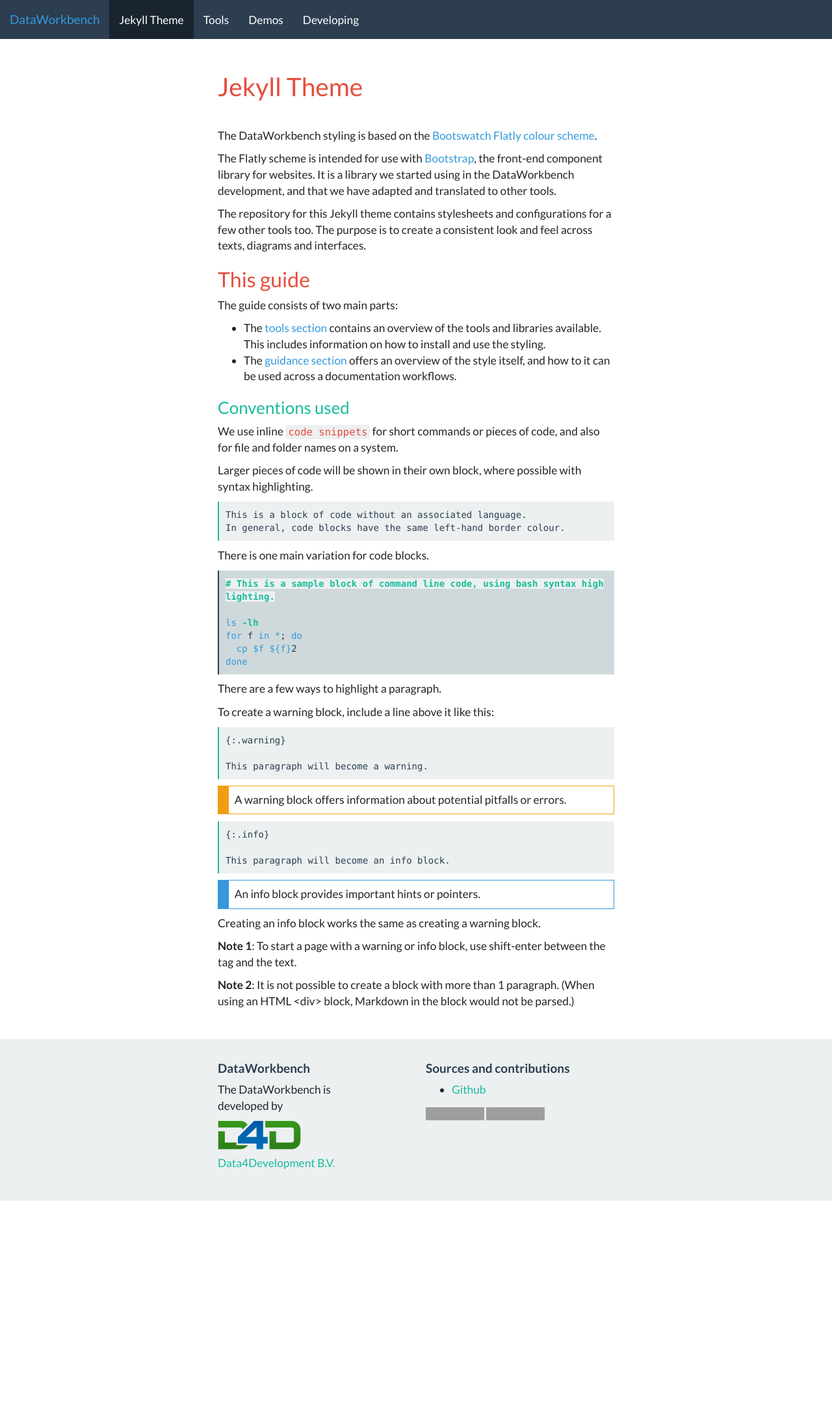
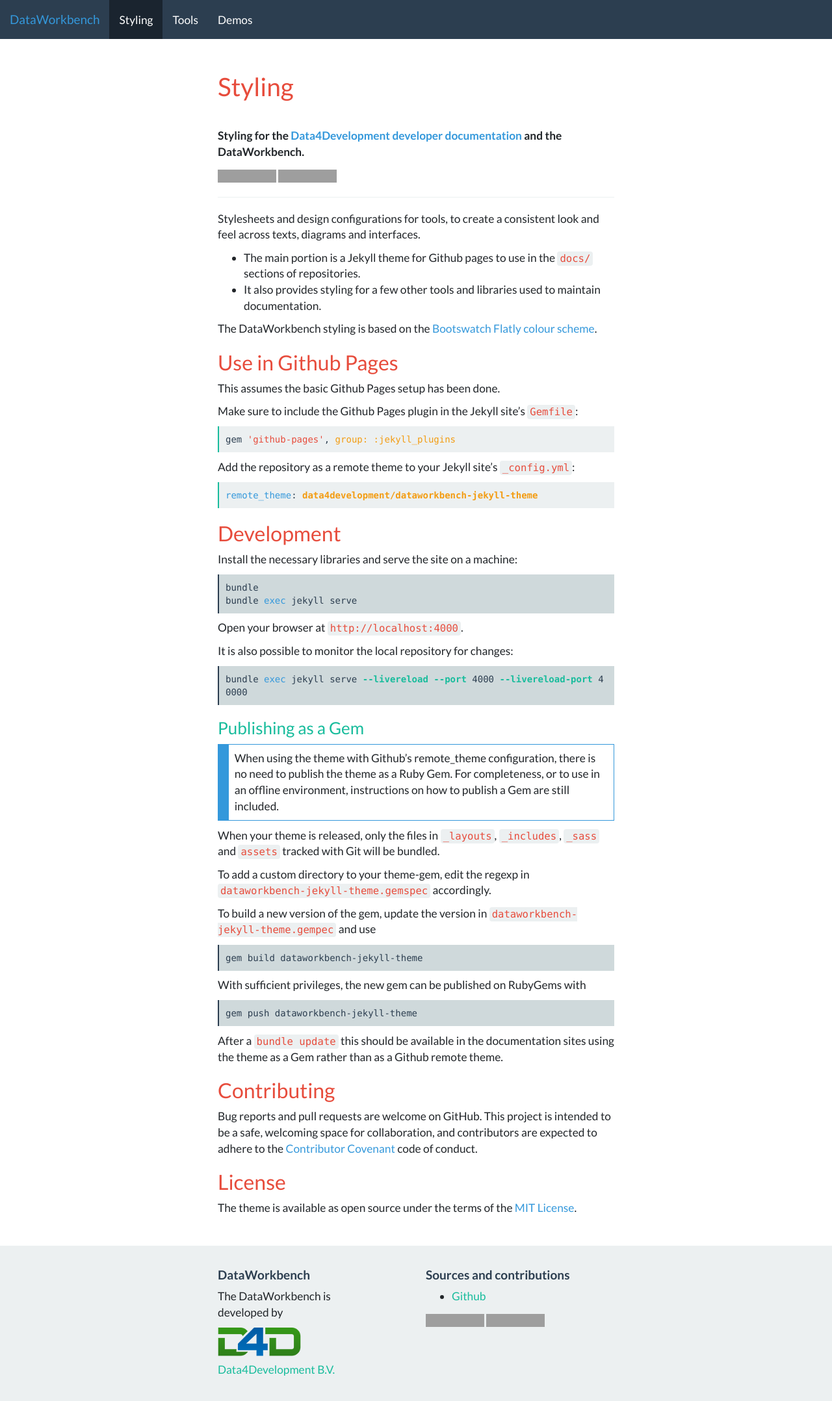
Before and after one commit to data4development/dataworkbench-jekyll-theme, a Jekyll site: the page built from index.md, in a window 1280 px wide. Shown: the top 2156 px of the page at 65% size. Built offline with Jekyll 4.4.1, drawn with Linux system fonts in a browser that asks for light colours; a script that is not in the unit is left out; grey boxes are pictures that could not be loaded.

Commit message:
Update documentation
- Include README in homepage
- Simplify instructions on how to use
- Remove obsolete "developing" page

````diff
--- a/developing.md
+++ /dev/null
@@ -1,30 +0,0 @@
----
-title: Developing
----
-
-## Developing this theme
-
-Checkout the repository as usual.
-
-You can now run Jekyll in the main folder as usual, and preview the documentation.
-
-Create specific demos or test cases here that are needed in other projects, to document what is required and how it works.
-
-### Releasing a new version
-
-When your theme is released, only the files in `_layouts`, `_includes`, `_sass` and `assets` tracked with Git will be bundled.
-To add a custom directory to your theme-gem, please edit the regexp in `dataworkbench-jekyll-theme.gemspec` accordingly.
-
-To build a new version of the gem, update the version in `dataworkbench-jekyll-theme.gempec` and use
-
-```bash
-gem build dataworkbench-jekyll-theme
-```
-
-With sufficient privileges, the new gem can be published on RubyGems:
-
-```bash
-gem push dataworkbench-jekyll-theme-1.2.3.gem
-```
-
-After a `bundle update` this should be available in the documentation sites (such as this repository).
--- a/index.md
+++ b/index.md
@@ -1,19 +1,6 @@
 ---
-title: Jekyll Theme
+title: Styling
 order: 1
 ---
 
-The DataWorkbench styling is based on the [Bootswatch Flatly colour scheme](https://bootswatch.com/flatly/).
-
-The Flatly scheme is intended for use with [Bootstrap](https://getbootstrap.com), the front-end component library for websites. It is a library we started using in the DataWorkbench development, and that we have adapted and translated to other tools.
-
-The repository for this Jekyll theme contains stylesheets and configurations for a few other tools too. The purpose is to create a consistent look and feel across texts, diagrams and interfaces.
-
-## This guide
-
-The guide consists of two main parts:
-
-- The [tools section](tools/) contains an overview of the tools and libraries available. This includes information on how to install and use the styling.
-- The [guidance section](guidance/) offers an overview of the style itself, and how to it can be used across a documentation workflows.
-
-{% include conventions.md %}
+{% include_relative README.md %}
````
Also changed, not shown: README.md.
